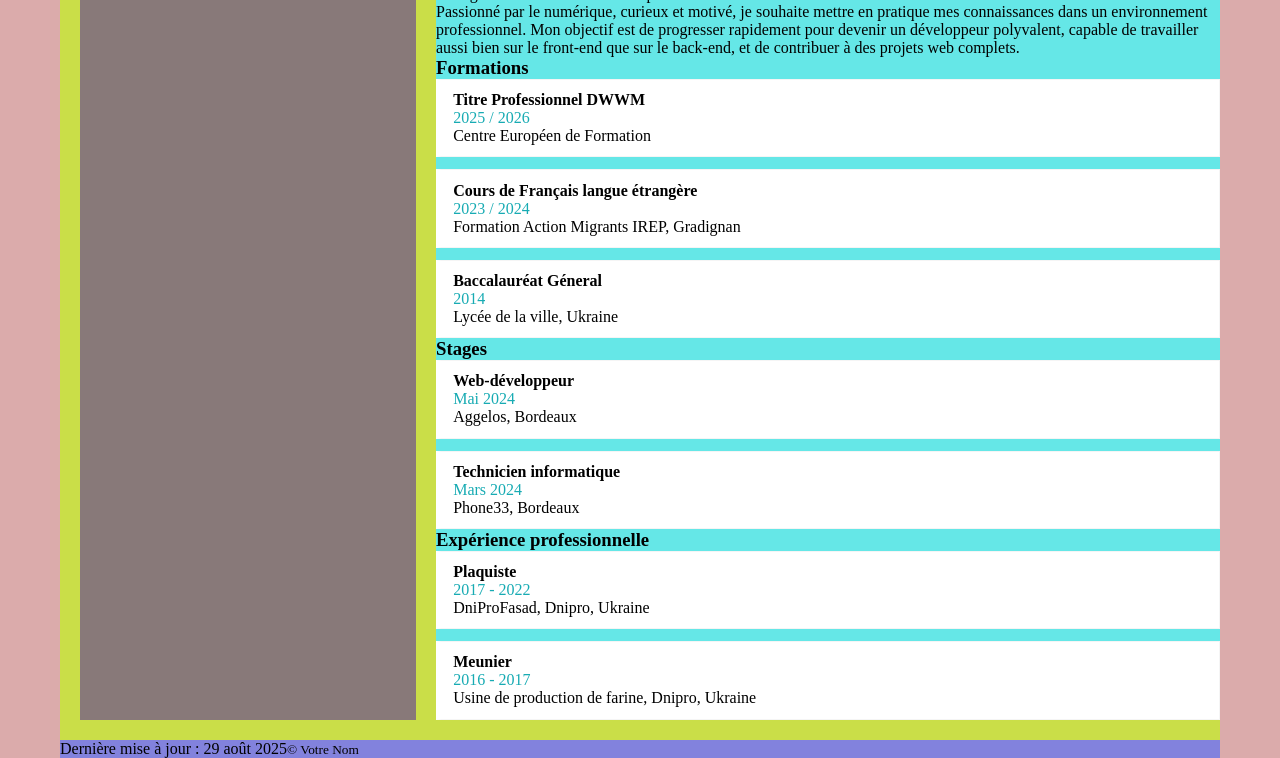
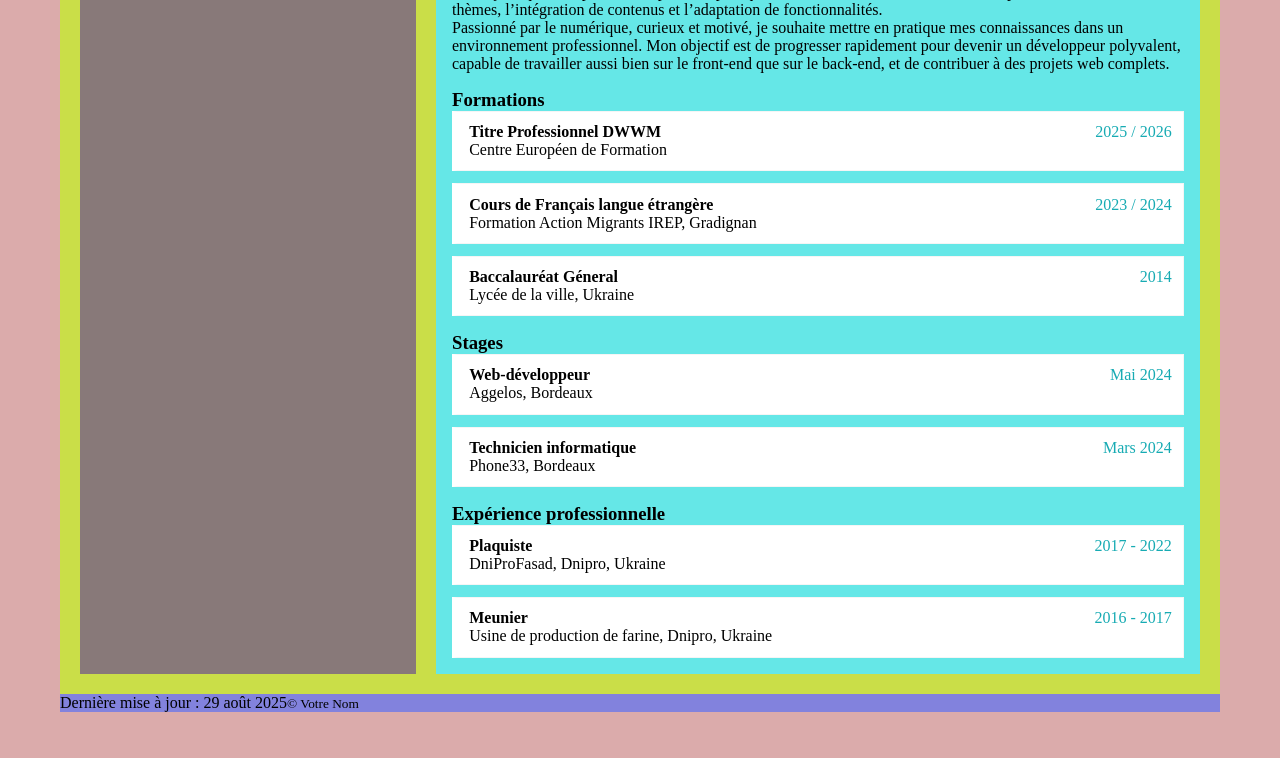
Before and after one commit to vlad-website/Vladyslav-CV, a plain HTML site: page index.html in a window 1280 px wide. Shown: the part 305-1063 px from the top of the page. After the commit the page ends 1017 px from the top, so only its background shows below. Drawn offline with Linux system fonts and the light colour scheme.

Commit message:
tout réécrit de grid à flex

```diff
--- a/assets/css/style.css
+++ b/assets/css/style.css
@@ -40,8 +40,7 @@ body {
 
 /* HEADER */
 header {
-    display: grid;
-    grid-template-columns: 30% 70%;
+    display: flex;
     gap: 20px;
     padding: 20px;
     background-color: #17abb3;
@@ -51,10 +50,12 @@ header {
     display: flex;
     flex-direction: row;
     justify-content: center;
+    flex: 0 0 30%;
 }
 
 .profile-descr {
     display: flex;
+    flex: 1;
     flex-direction: column;
     justify-content: center;
     margin: 0 auto;
@@ -123,31 +124,47 @@ header {
 
 /* MAIN */
 main {
-    display: grid;
-    grid-template-columns: 30% 70%;
+    display: flex;
     gap: 20px;
     padding: 20px;
 }
 
 .cards {
     background-color: #887979;
+    flex: 0 0 30%;
 }
 
 .main-info {
     background-color: rgb(101, 231, 231);
+    flex: 1;
 }
 
-.info-grid {
-    display: grid;
+.info-flex {
+    display: flex;
+    flex-direction: column;
     gap: 0.75rem;
 }
 
+.info {
+    margin: 1rem;
+}
+
 .info-block {
+    display: flex;
+    justify-content: space-between;
+    align-items: flex-start;
     border: 1px solid #f5f5f5;
     padding: 0.7rem;
+    /* margin: 0 1rem 0 1rem; */
+
     transition: background-color .2s ease, border-left-color .2s ease;
     border-left: 6px solid transparent;
     background: #fff;
+}
+
+.info-descr {
+    display: flex;
+    flex-direction: column;
 }
 
 .info-block:hover {
@@ -157,6 +174,7 @@ main {
 
 .time-periode {
     color: #17abb3;
+    white-space: nowrap;
 }
 
 /* FOOTER */
--- a/index.html
+++ b/index.html
@@ -62,69 +62,83 @@
                 </section>
                 <section class="info">
                     <h3>Formations</h3>
-                    <div class="info-grid">
+                    <div class="info-flex">
                         <article class="info-block">
+                            <div class="info-descr">
                                 <h4>Titre Professionnel DWWM</h4>
+                                <span>Centre Européen de Formation</span>
+                            </div>
                             <div class="time-periode">
                                 <time datetime="2025">2025</time> /
                                 <time datetime="2026">2026</time>
                             </div>
-                            <span>Centre Européen de Formation</span>
                         </article>
                         <article class="info-block">
+                            <div class="info-descr">
                                 <h4>Cours de Français langue étrangère</h4>
+                                <span>Formation Action Migrants IREP, Gradignan</span>
+                            </div>
                             <div class="time-periode">
                                 <time datetime="2023">2023</time> /
                                 <time datetime="2024">2024</time>
                             </div>
-                            <span>Formation Action Migrants IREP, Gradignan</span>
                         </article>
                         <article class="info-block">
+                            <div class="info-descr">
                                 <h4>Baccalauréat Géneral</h4>
+                                <span>Lycée de la ville, Ukraine</span>
+                            </div>
                             <div class="time-periode">
                                 <time datetime="2014">2014</time>
                             </div>
-                            <span>Lycée de la ville, Ukraine</span>
                         </article>
                     </div>
                 </section>
                 <section class="info">
                     <h3>Stages</h3>
-                    <div class="info-grid">
+                    <div class="info-flex">
                         <article class="info-block">
+                            <div class="info-descr">
                                 <h4>Web-développeur</h4>
+                                <span>Aggelos, Bordeaux</span>
+                            </div>
                             <div class="time-periode">
                                 <time datetime="2024-05">Mai 2024</time>
                             </div>
-                            <span>Aggelos, Bordeaux</span>
                         </article>
                         <article class="info-block">
+                            <div class="info-descr">
                                 <h4>Technicien informatique</h4>
+                                <span>Phone33, Bordeaux</span>
+                            </div>
                             <div class="time-periode">
                                 <time datetime="2024-03">Mars 2024</time>
                             </div>
-                            <span>Phone33, Bordeaux</span>
                         </article>
                     </div>
                 </section>
                 <section class="info">
                     <h3>Expérience professionnelle</h3>
-                    <div class="info-grid">
+                    <div class="info-flex">
                         <article class="info-block">
+                            <div class="info-descr">
                                 <h4>Plaquiste</h4>
+                                <span>DniProFasad, Dnipro, Ukraine</span>
+                            </div>
                             <div class="time-periode">
                                 <time datetime="2017">2017</time> -
                                 <time datetime="2022">2022</time>
                             </div>
-                            <span>DniProFasad, Dnipro, Ukraine</span>
                         </article>
                         <article class="info-block">
+                            <div class="info-descr">
                                 <h4>Meunier</h4>
+                                <span>Usine de production de farine, Dnipro, Ukraine</span>
+                            </div>
                             <div class="time-periode">
                                 <time datetime="2016">2016</time> -
                                 <time datetime="2017">2017</time>
                             </div>
-                            <span>Usine de production de farine, Dnipro, Ukraine</span>
                         </article>
                     </div>
                 </section>
```
Lines whose indentation alone changed are shown as unchanged.
